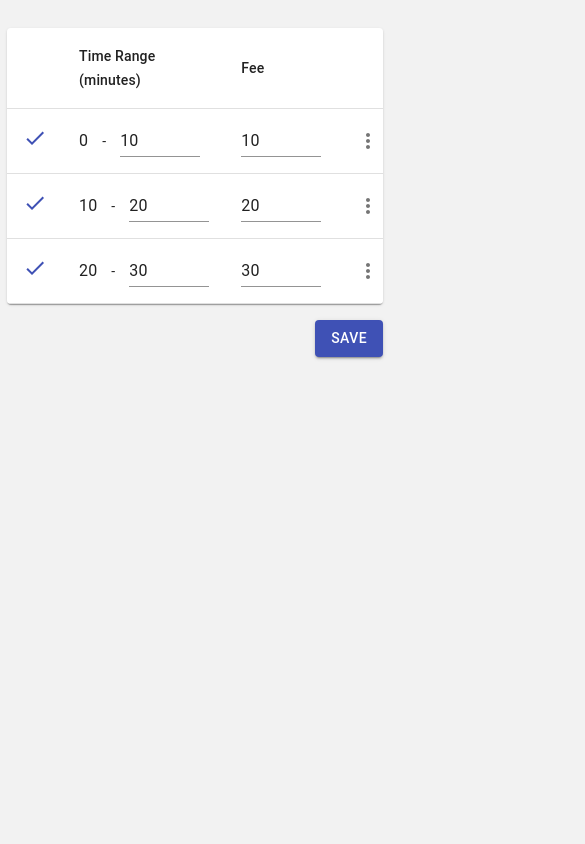
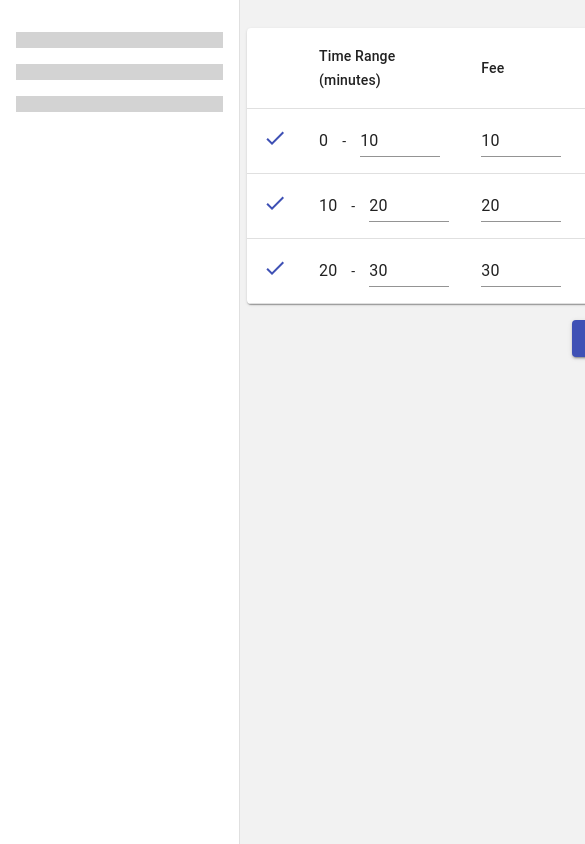
Before and after one commit to johnGachihi/parking-frontend, a React (Create React App) app: page / in a window 390 px wide. Shown: the top 844 px of the page, 585 px wide, since content can reach past the window. Built offline with nearby package versions, Linux system fonts and the light colour scheme.

Commit message:
Add drawer with temporary placeholder elements
The drawer requires to be made responsive

```diff
--- a/src/pages/parking-tariff-settings-page.module.css
+++ b/src/pages/parking-tariff-settings-page.module.css
@@ -1,7 +1,12 @@
+.root {
+    display: flex;
+}
+
 .main {
     padding: 2em 5em;
     display: flex;
     flex-direction: column;
+    flex-grow: 1;
 }
 
 @media (max-width: 600px) {
@@ -9,3 +14,20 @@
         padding: 2em 0.5em
     }
 }
+
+.drawerPaper {
+    width: 240px;
+}
+
+.drawerContent {
+    display: flex;
+    flex-direction: column;
+    padding: 2rem 1rem;
+}
+
+.textPlaceholder {
+    height: 1rem;
+    width: 100%;
+    background-color: lightgray;
+    margin-bottom: 1rem;
+}
--- a/src/pages/parking-tariff-settings-page.tsx
+++ b/src/pages/parking-tariff-settings-page.tsx
@@ -14,11 +14,7 @@ import ValidationWarningCell from "../components/parking-tariff-settings/validat
 import FeeEditingCell from "../components/parking-tariff-settings/fee-editing-cell"
 import ActionsCell from "../components/parking-tariff-settings/actions-cell"
 import Box from "@material-ui/core/Box"
-
-export type TariffEntry = {
-  upperLimit: number
-  fee: number
-}
+import Drawer from "@material-ui/core/Drawer"
 
 function ParkingTariffSettingsPage() {
   const [data, setData] = useState<TariffEntry[]>([
@@ -136,6 +132,26 @@ function ParkingTariffSettingsPage() {
   }, [rows])
 
   return (
+    <div className={styles.root}>
+      <Drawer
+        variant="permanent"
+        anchor="left"
+        style={{
+          width: "240px",
+          flexShrink: 0,
+        }}
+        classes={{ paper: styles.drawerPaper }}
+      >
+        <div className={styles.drawerContent}>
+          <div className={styles.textPlaceholder}></div>
+          <div className={styles.textPlaceholder}></div>
+
+          <Box mt="auto">
+            <div className={styles.textPlaceholder}></div>
+          </Box>
+        </div>
+      </Drawer>
+
       <div className={styles.main}>
         <TableContainer component={Paper}>
           <MuiTable {...getTableProps()}>
@@ -189,7 +205,13 @@ function ParkingTariffSettingsPage() {
           </Button>
         </Box>
       </div>
+    </div>
   )
 }
 
+export type TariffEntry = {
+  upperLimit: number
+  fee: number
+}
+
 export default ParkingTariffSettingsPage
```
Lines whose indentation alone changed are shown as unchanged.
